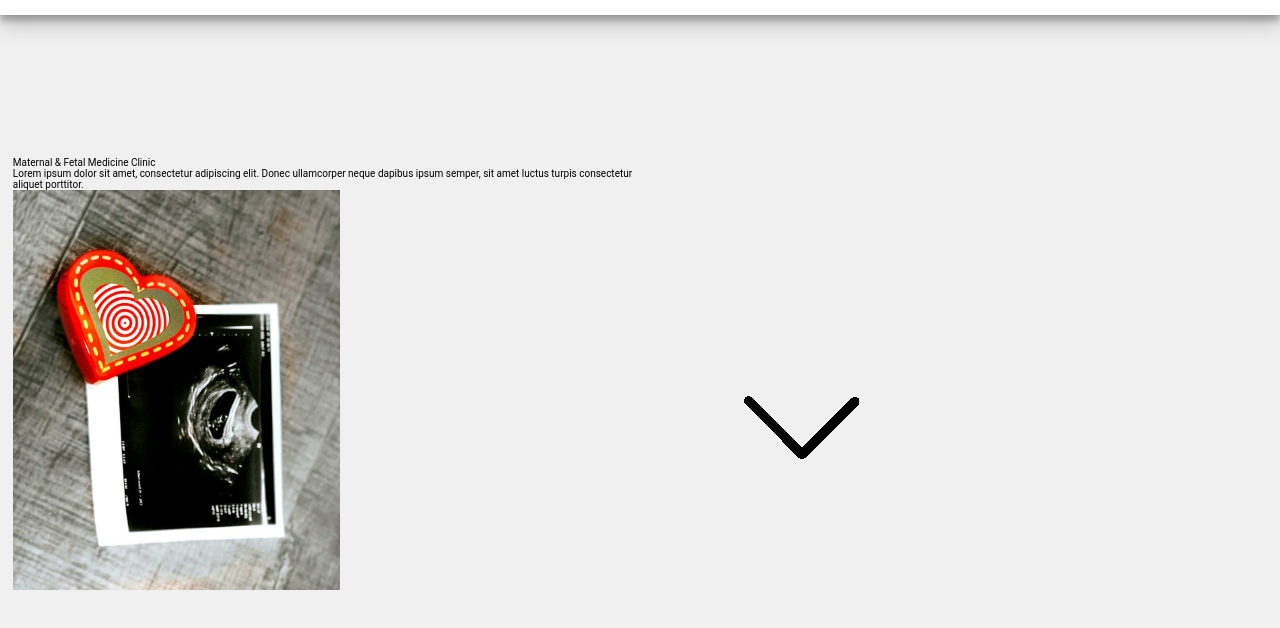
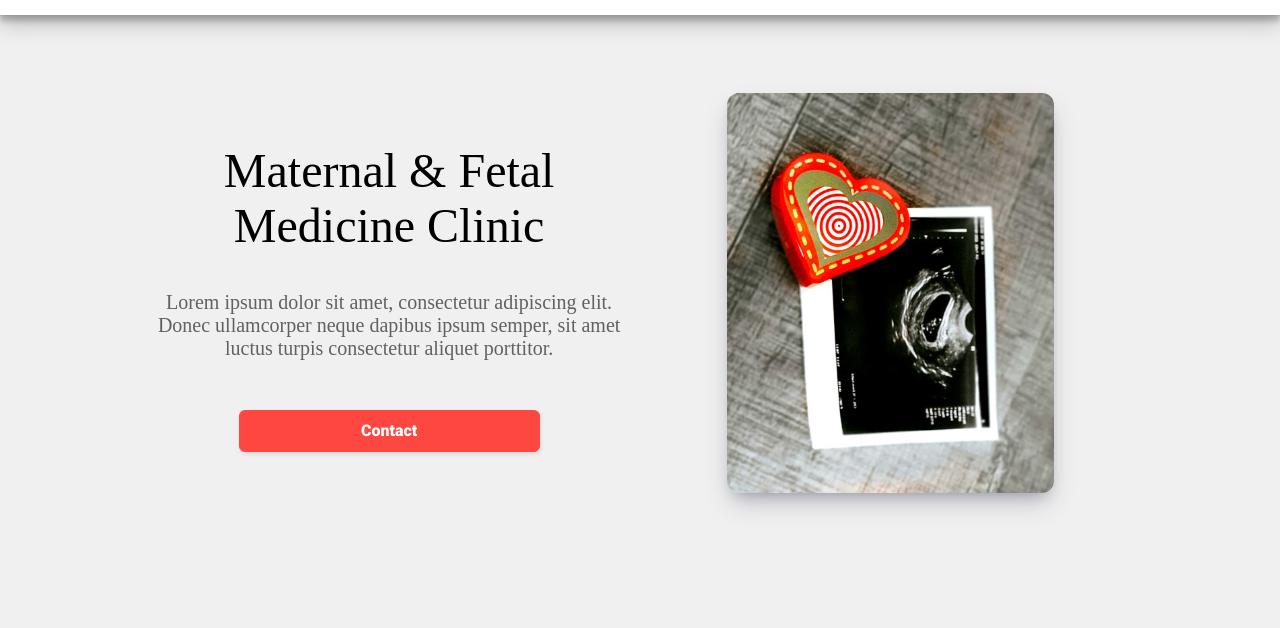
Before and after one commit to navneetkrishnam/srishtifetoworld, a plain HTML site: page index.html in a window 1280 px wide. Shown: the part 76-704 px from the top of the page. Drawn offline with Linux system fonts and the light colour scheme; a script that the page names is missing.

Commit message:
fix: desktop & mobile compatible

```diff
--- a/index.html
+++ b/index.html
@@ -41,12 +41,10 @@
       <div class="fold-child" id="fold-content-text">
         <p id="fold-content-text-p-heading">Maternal & Fetal Medicine Clinic</p>
         <p id="fold-content-text-p-content">Lorem ipsum dolor sit amet, consectetur adipiscing elit. Donec ullamcorper neque dapibus ipsum semper, sit amet luctus turpis consectetur aliquet porttitor.</p>
+        <button class="contact-button" role="button">Contact</button>
       </div>
       <div class="fold-child" id="fold-content-image">
         <img src="./fold-pic-min.jpg">
-      </div>
-      <div class="fold-child" id="fold-content-scroll">
-        <img src="./arrow-down.gif">
       </div>
     </div>
 
--- a/styles.css
+++ b/styles.css
@@ -131,12 +131,10 @@ a {
 
 .fold-content {
   margin: 1%;
-  padding-top: 10%;
+  padding-top: 5%;
   padding-bottom: 10%;
-}
-
-.fold-child {
-  display: inline-block;
+  display: flex;
+  justify-content: center;
 }
 
 #fold-content-image > img {
@@ -144,11 +142,74 @@ a {
 }
 
 #fold-content-text, #fold-content-image {
-  width: 50%;
+  width: 40%;
+  text-align: center;
 }
 
 #fold-content-text > #fold-content-text-p-heading {
-  width: inherit
+  width: 100%;
+  font-size: 48px;
+}
+
+#fold-content-text {
+  font-family: serif;
+}
+
+#fold-content-text-p-heading {
+  padding-top: 10%;
+}
+
+#fold-content-text-p-content {
+  font-size: 20px;
+  font-family: serif;
+  padding-left: 2.5%;
+  padding-right: 2.5%;
+  padding-bottom: 10%;
+  padding-top: 7.5%;
+  color: #616161;
+}
+
+#fold-content-image > img {
+  border-radius: 12px;
+  box-shadow: rgba(50, 50, 93, 0.25) 0px 13px 27px -5px, rgba(0, 0, 0, 0.3) 0px 8px 16px -8px;
+}
+
+
+.contact-button {
+  background: #FF4742;
+  border: 1px solid #FF4742;
+  border-radius: 6px;
+  box-shadow: rgba(0, 0, 0, 0.1) 1px 2px 4px;
+  box-sizing: border-box;
+  color: #FFFFFF;
+  cursor: pointer;
+  display: inline-block;
+  font-family: nunito,roboto,proxima-nova,"proxima nova",sans-serif;
+  font-size: 16px;
+  font-weight: 800;
+  line-height: 16px;
+  min-height: 40px;
+  outline: 0;
+  padding: 12px 14px;
+  text-align: center;
+  text-rendering: geometricprecision;
+  text-transform: none;
+  user-select: none;
+  -webkit-user-select: none;
+  touch-action: manipulation;
+  vertical-align: middle;
+  width: 60%;
+}
+
+.contact-button:hover,
+.contact-button:active {
+  background-color: initial;
+  background-position: 0 0;
+  color: #FF4742;
+}
+
+.contact-button:active {
+  opacity: .5;
 }
 
 @media only screen and (max-width: 768px) {
@@ -156,6 +217,7 @@ a {
     margin: 1%;
     padding-top: 10%;
     padding-bottom: 10%;
+    display: block;
   }
 
   .fold-child {
@@ -166,7 +228,7 @@ a {
   #fold-content-image > img {
     height: 400px;
     border-radius: 12px;
-
+    box-shadow: rgba(50, 50, 93, 0.25) 0px 13px 27px -5px, rgba(0, 0, 0, 0.3) 0px 8px 16px -8px;
   }
 
   #fold-content-text, #fold-content-image, #fold-content-scroll {
@@ -194,7 +256,12 @@ a {
     color: #616161;
   }
 
-  #fold-content-scroll > img {
+  #fold-content-scroll {
     height: 120px;
+    display: none;
+  }
+
+  .contact-button {
+    display: none;
   }
 }
```
